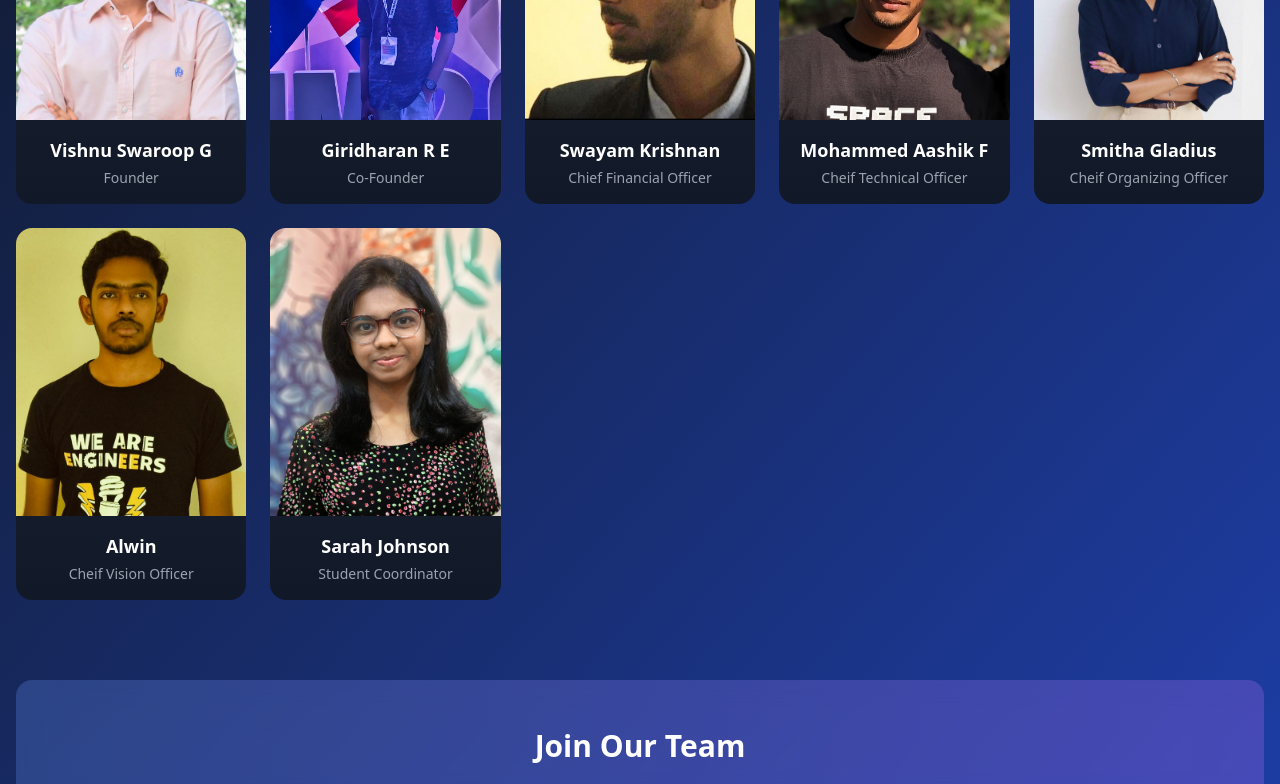
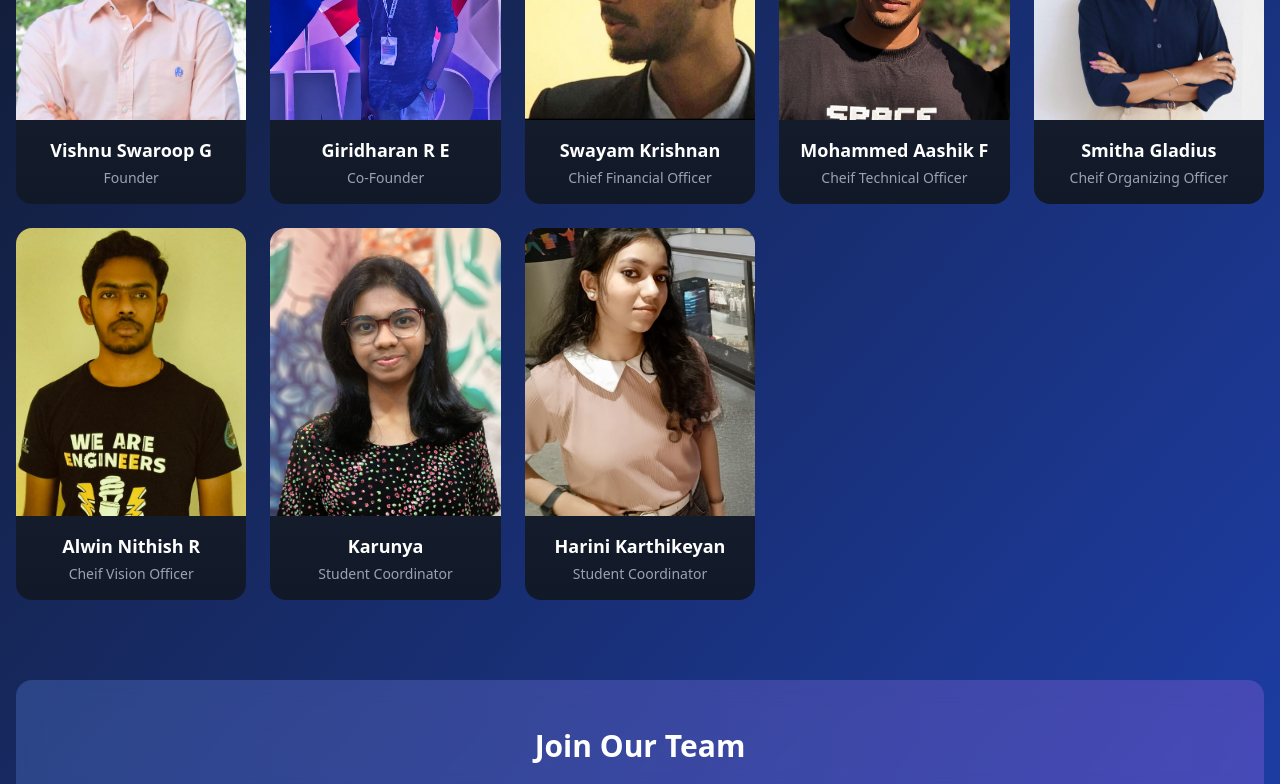
Before and after one commit to VertexInnovation/portfolio-website, a React (Vite) app: page /team in a window 1280 px wide. Shown: the part 492-1276 px from the top of the page. Built offline with nearby package versions, Linux system fonts and the light colour scheme.

Commit message:
images updated

```diff
--- a/src/components/CommunityComponents/HeroSection.tsx
+++ b/src/components/CommunityComponents/HeroSection.tsx
@@ -1,6 +1,15 @@
 import { useEffect, useState } from 'react';
-import ashik from '../../assets/team/MohammedAashik.jpeg';
-
+import vishnu from '../../assets/team/Vishnu.jpg';
+import giri from '../../assets/team/giridharan.jpg';
+import Swayam from '../../assets/team/Swayam.jpg';
+import Aashik from '../../assets/team/MohammedAashik.jpeg';
+import alwin from '../../assets/team/alwin.jpg';
+import karunya from '../../assets/team/studentHeads/karunya.jpeg';
+import harini from '../../assets/team/studentHeads/Harini.jpeg';
+import Smitha from '../../assets/team/studentHeads/SmithaGladius.jpg';
+import Ramana from '../../assets/team/studentHeads/ramana.jpg';
+import Monish from '../../assets/team/studentHeads/monish.jpg';
+import Abinav from '../../assets/team/studentHeads/Abhinavanagarajan.jpg';
 const HeroSection = () => {
   const [rows, setRows] = useState([
     { photos: [], key: 1 },
@@ -8,11 +17,26 @@ const HeroSection = () => {
   ]);
 
   useEffect(() => {
-    // Create an array with enough duplicates to fill the screen width
-    const basePhotos = Array(20).fill(ashik);
+    const allPhotos = [vishnu, giri, Swayam, Aashik, alwin, karunya, harini, Smitha, Ramana, Monish, Abinav];
+
+    // Function to shuffle array
+    const shuffleArray = (array: string[]) => {
+      const shuffled = [...array];
+      for (let i = shuffled.length - 1; i > 0; i--) {
+        const j = Math.floor(Math.random() * (i + 1));
+        [shuffled[i], shuffled[j]] = [shuffled[j], shuffled[i]];
+      }
+      return shuffled;
+    };
+
+    // Create arrays with repeated shuffled photos to fill the screen width
+    const repeatedPhotos = Array(3).fill(allPhotos).flat();
+    const shuffledPhotos1 = shuffleArray([...repeatedPhotos]);
+    const shuffledPhotos2 = shuffleArray([...repeatedPhotos]);
+
     setRows([
-      { photos: [...basePhotos], key: 1 },
-      { photos: [...basePhotos], key: 2 }
+      { photos: shuffledPhotos1, key: 1 },
+      { photos: shuffledPhotos2, key: 2 }
     ]);
   }, []);
 
--- a/src/pages/TeamPage.tsx
+++ b/src/pages/TeamPage.tsx
@@ -6,7 +6,7 @@ import Swayam from '../assets/team/Swayam.jpg';
 import Aashik from '../assets/team/MohammedAashik.jpeg';
 import alwin from '../assets/team/alwin.jpg';
 import karunya from '../assets/team/studentHeads/karunya.jpeg';
-
+import harini from '../assets/team/studentHeads/Harini.jpeg';
 import Smitha from '../assets/team/studentHeads/SmithaGladius.jpg';
 const TeamPage = () => {
   const [selectedMember, setSelectedMember] = useState<typeof teamMembers[0] | null>(null);
@@ -57,22 +57,31 @@ const TeamPage = () => {
       email: 'management@vertextech.org'
     },
     {
-      name: 'Alwin',
+      name: 'Alwin Nithish R',
       designation: 'Cheif Vision Officer',
       image: alwin,
-      bio: 'John brings over a decade of marketing experience, specializing in digital strategies and brand development. His innovative approach helps drive our market presence.',
-      linkedin: 'https://www.linkedin.com/in/john-smith',
-      instagram: 'https://www.instagram.com/johnsmith',
-      email: 'marketing@vertextech.org'
+      bio: 'Alwin brings innovative vision and strategic thinking to Vertex Tech. His creative approach helps shape our future direction and technological initiatives.',
+      linkedin: 'https://www.linkedin.com/in/alwin-nithish-r-a78046252',
+      instagram: 'https://www.instagram.com/ransyverse',
+      email: 'alwinnithishr@gmail.com'
     },
     {
-      name: 'Sarah Johnson',
+      name: 'Karunya',
       designation: 'Student Coordinator',
       image: karunya,
       bio: 'Sarah leads our UX design team with expertise in creating intuitive and engaging user experiences. Her creative vision helps shape our product design strategy.',
       linkedin: 'https://www.linkedin.com/in/sarah-johnson',
       instagram: 'https://www.instagram.com/sarahj.design',
       email: 'design@vertextech.org'
+    },
+    {
+      name: 'Harini Karthikeyan',
+      designation: 'Student Coordinator',
+      image: harini,
+      bio: 'Harini is a dedicated student coordinator who brings energy and fresh perspectives to our team. Her commitment to excellence helps foster collaboration and growth.',
+      linkedin: 'https://www.linkedin.com/in/harini-karthikeyan-841b8928b/',
+      instagram: 'https://www.instagram.com/conte.de.fees_14',
+      email: 'harinikk.863@gmail.com'
     }
   ];
 
```
Also changed, not shown: src/assets/team/studentHeads/Abhinavanagarajan.jpg (added), src/assets/team/studentHeads/Harini.jpeg (added).
